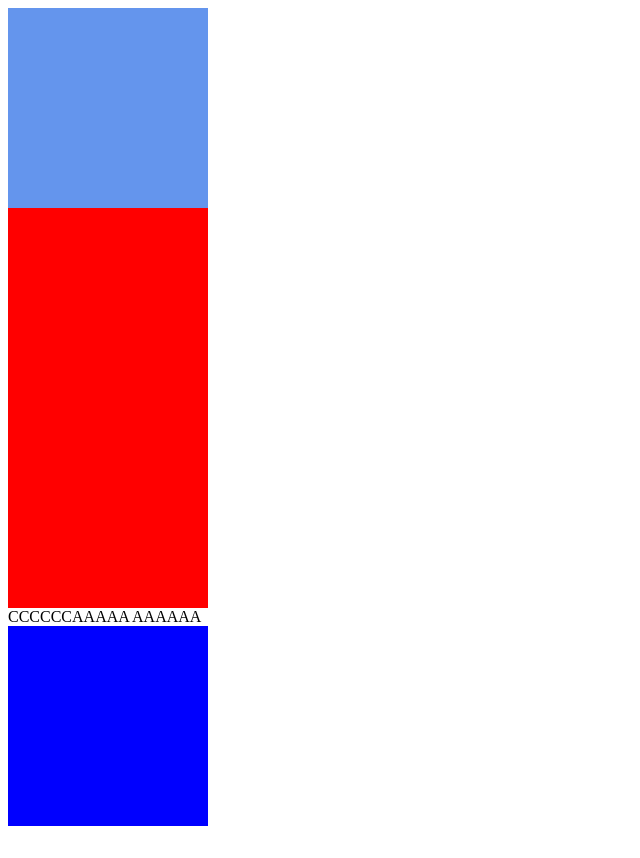
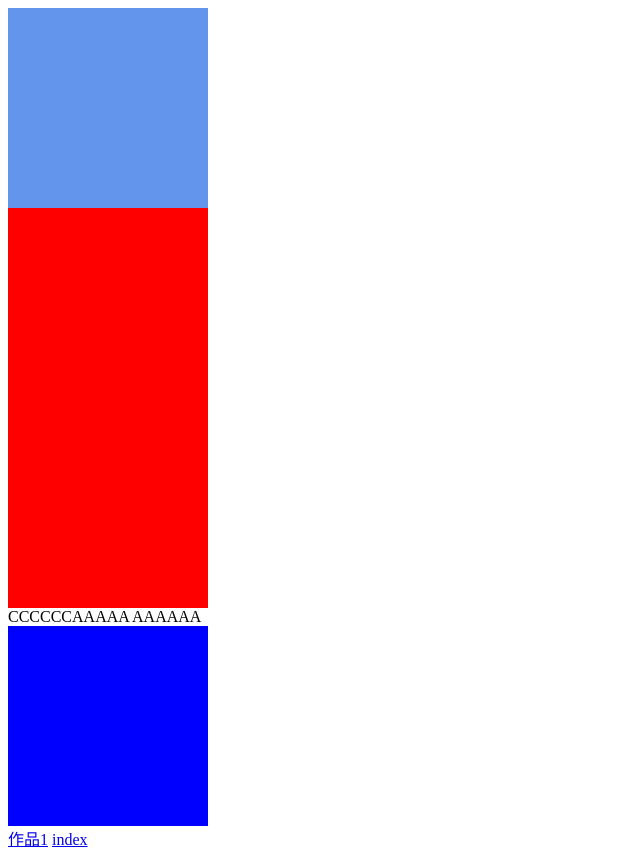
Before and after one commit to lunedhiver97/test-github, a plain HTML site: page index.html in a window 1280 px wide. Shown: the whole page, without its empty margins (0-640 px from the left). Before the commit the page ends 834 px from the top, so only its background shows below. Drawn offline with Linux system fonts and the light colour scheme.

Commit message:
Update index.html

```diff
--- a/index.html
+++ b/index.html
@@ -25,5 +25,7 @@
     CCCCCCAAAAA
     AAAAAA
     <div class="box blue"></div>
+    <a href="./作品1.html">作品1</a>
+    <a href="./index.html">index</a>
 </body>
 </html>
```
